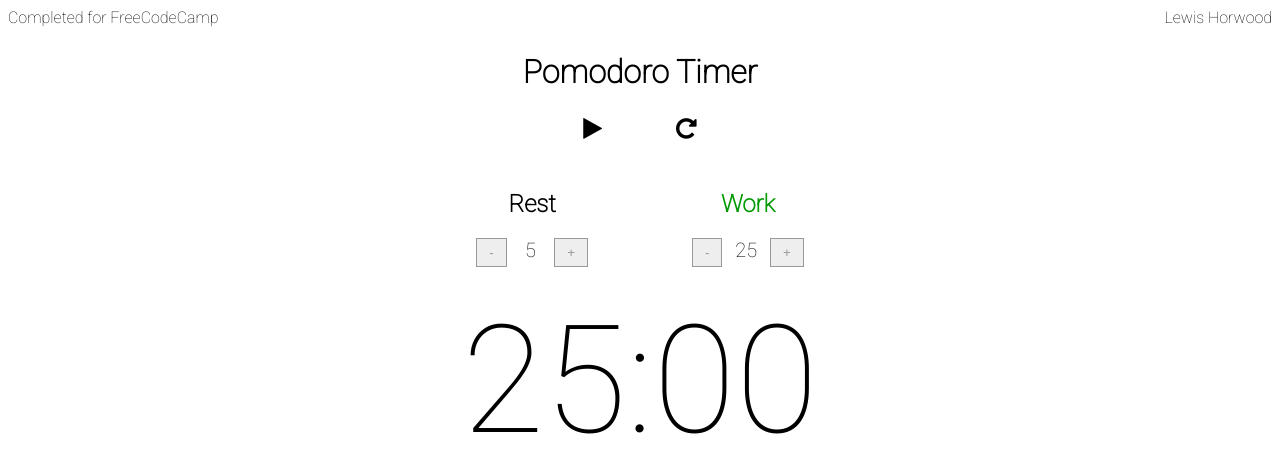
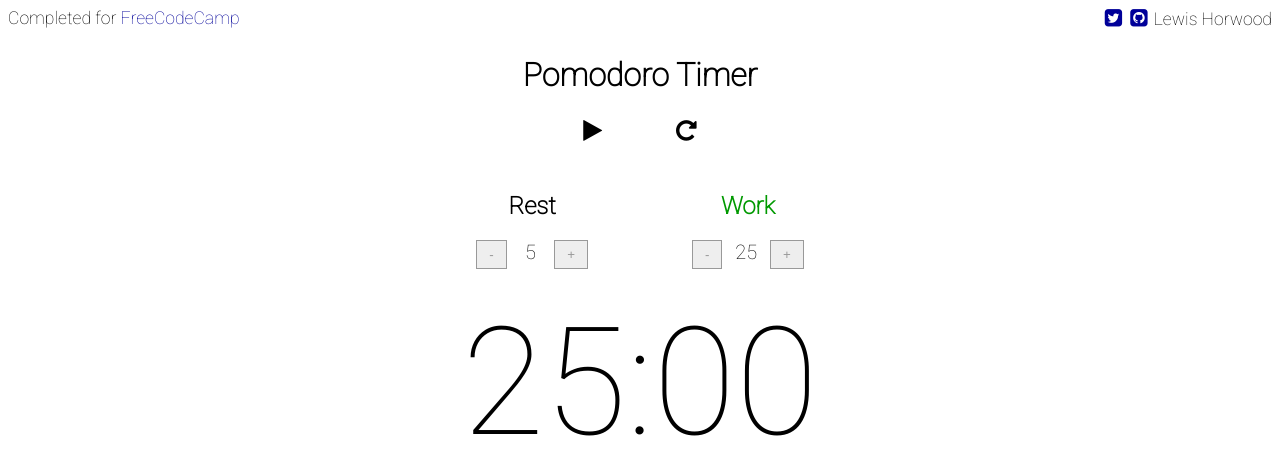
Before and after one commit to Lewis65/003-Pomodoro-timer, a plain HTML site: page index.html in a window 1280 px wide. Drawn offline with nearby package versions, Linux system fonts and the light colour scheme.

Commit message:
Added social icons and FCC link

```diff
--- a/css/style.css
+++ b/css/style.css
@@ -30,6 +30,21 @@ body {
 	height: 1.5em;
 	margin: 0px;
 	width: 100%;
+	font-size: 1.1em;
+}
+
+.header a {
+	color: #000099;
+	text-decoration: none;
+}
+
+.header a:hover {
+	color: #0000EE;
+}
+
+.header i {
+	padding: 0 2px;
+	font-size: 1.15em;
 }
 
 .left {
--- a/index.html
+++ b/index.html
@@ -10,8 +10,12 @@
 <body>
 
 <div class="header">
-	<div class="left">Completed for FreeCodeCamp</div>
-	<div class="right">Lewis Horwood</div>
+	<div class="left">Completed for <a href="http://www.freecodecamp.com/lewis65">FreeCodeCamp</a></div>
+	<div class="right">
+		<a href="https://twitter.com/Lewiebot"><i class="fa fa-twitter-square"></i></a>
+		<a href="https://github.com/Lewis65"><i class="fa fa-github-square"></i></a>
+		Lewis Horwood
+	</div>
 </div>
 
 <div class="main">
```
